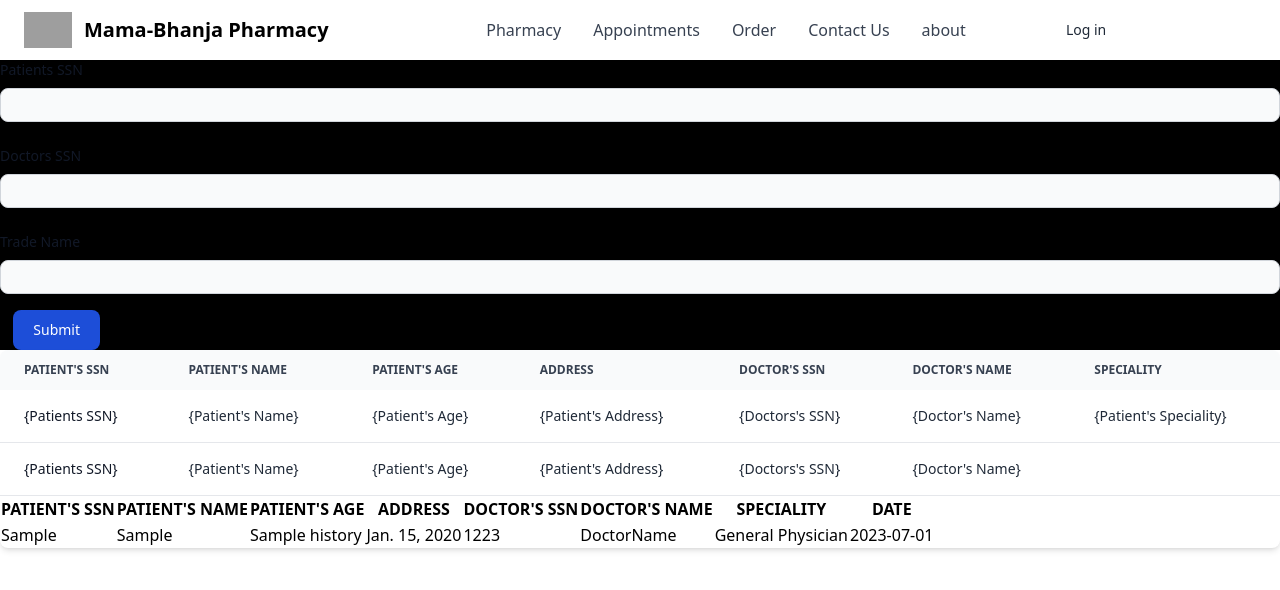
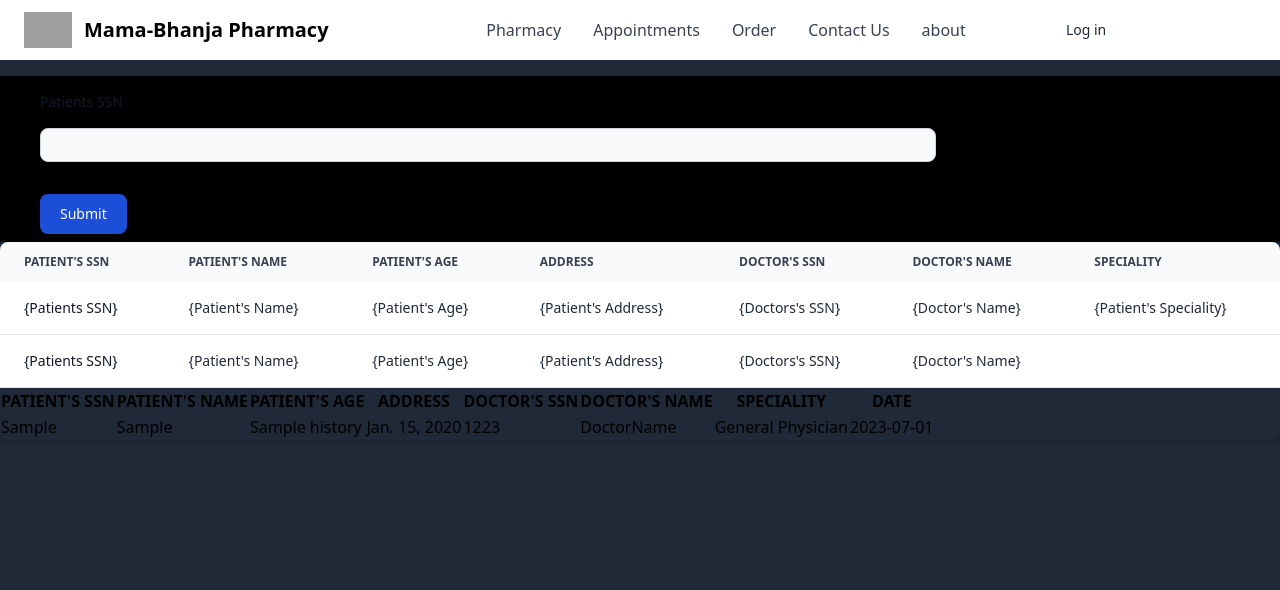
Before and after one commit to PragatiBasnet29/pharmacy_management, a Django app: page /pescriptionhistory/ in a window 1280 px wide. Shown: the top 590 px of the page. Run offline with Django 4.2, Linux system fonts and the light colour scheme; tables that the repository leaves empty hold one stand-in row (values such as "Sample post"); some libraries are stand-ins or nearby versions; grey boxes are pictures that could not be loaded.

Commit message:
landing page

```diff
--- a/dbms1/home/views.py
+++ b/dbms1/home/views.py
@@ -107,7 +107,7 @@ def doctors(request):
 
         name = request.GET.get('name')
         speciality = request.GET.get('speciality')
-        years_of_experience = request.GET.get('start_date')
+        years_of_experience = request.GET.get('years_of_experience')
 
         raw_query = f"INSERT INTO doctors ( Name, Specialty, YearsOfExp)  VALUES (  '{name}', '{speciality}','{years_of_experience}')"
         print(raw_query)
--- a/dbms1/templates/pHistory.html
+++ b/dbms1/templates/pHistory.html
@@ -7,7 +7,7 @@
     {% load static %}
     <script src="https://cdn.tailwindcss.com"></script>
 </head>
-<body>
+<body class='bg-gray-800'>
     <nav
     class="bg-white border-gray-200 px-4 lg:px-6 py-2.5 dark:bg-gray-800"
   >
@@ -124,12 +124,12 @@
   </nav>
 
 <div class="bg-black dark:bg-gray-900" >
-<form>
+<form method='get'>
 <div class="mb-6">
-    <label for="patients-SSN" class="block mb-2 text-sm font-medium text-gray-900 dark:text-white">Patients SSN</label>
-    <input type="text" id="patients-SSN" class="block w-full p-2 text-gray-900 border border-gray-300 rounded-lg bg-gray-50 sm:text-xs focus:ring-blue-500 focus:border-blue-500 dark:bg-gray-700 dark:border-gray-600 dark:placeholder-gray-400 dark:text-white dark:focus:ring-blue-500 dark:focus:border-blue-500">
+    <label for="patients-SSN" class="block m-4 pt-4 ml-10 text-sm font-medium text-gray-900 dark:text-white">Patients SSN</label>
+    <input type="text" id="patients-SSN" class="block w-[70%] p-2 ml-10 text-gray-900 border border-gray-300 rounded-lg bg-gray-50 sm:text-xs focus:ring-blue-500 focus:border-blue-500 dark:bg-gray-700 dark:border-gray-600 dark:placeholder-gray-400 dark:text-white dark:focus:ring-blue-500 dark:focus:border-blue-500">
 </div>
-<div class="mb-6">
+{% comment %} <div class="mb-6">
     <label for="doctors-SSN" class="block mb-2 text-sm font-medium text-gray-900 dark:text-white">Doctors SSN</label>
     <input type="text" id="doctors-SSN" class="block w-full p-2 text-gray-900 border border-gray-300 rounded-lg bg-gray-50 sm:text-xs focus:ring-blue-500 focus:border-blue-500 dark:bg-gray-700 dark:border-gray-600 dark:placeholder-gray-400 dark:text-white dark:focus:ring-blue-500 dark:focus:border-blue-500">
 
@@ -137,9 +137,9 @@
 <div>
     <label for="TradeName" class="block mb-2 text-sm font-medium text-gray-900 dark:text-white">Trade Name</label>
     <input type="text" id="TradeName" class="block w-full p-2 text-gray-900 border border-gray-300 rounded-lg bg-gray-50 sm:text-xs focus:ring-blue-500 focus:border-blue-500 dark:bg-gray-700 dark:border-gray-600 dark:placeholder-gray-400 dark:text-white dark:focus:ring-blue-500 dark:focus:border-blue-500">
-</div>
-<div></div>>
-    <button type="submit" class="text-white mt-4 bg-blue-700 hover:bg-blue-800 focus:ring-4 focus:outline-none focus:ring-blue-300 font-medium rounded-lg text-sm w-full sm:w-auto px-5 py-2.5 text-center dark:bg-blue-600 dark:hover:bg-blue-700 dark:focus:ring-blue-800">Submit</button>
+</div> {% endcomment %}
+<div></div>
+    <button type="submit" class="text-white ml-10 my-2 bg-blue-700 hover:bg-blue-800 focus:ring-4 focus:outline-none focus:ring-blue-300 font-medium rounded-lg text-sm w-full sm:w-auto px-5 py-2.5 text-center dark:bg-blue-600 dark:hover:bg-blue-700 dark:focus:ring-blue-800">Submit</button>
 </div>
 </form>
 </div>
```
